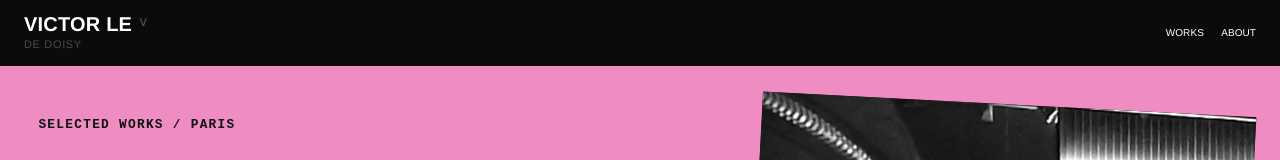
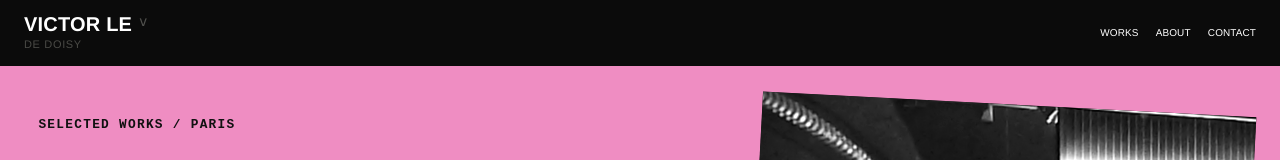
Before and after one commit to victorleparis/victor-le-site, a Next.js app: page / in a window 1280 px wide. Shown: the top 160 px of the page. Built offline with nearby package versions, Linux system fonts and the light colour scheme; no server answers.

Commit message:
Simplify hyperpop header to WORKS ABOUT CONTACT and remove annotation

```diff
--- a/app/globals.css
+++ b/app/globals.css
@@ -358,3 +358,7 @@ body:has(main [aria-label="Explore selected projects"]) header>div:first-child>d
 body:has(main [aria-label="Explore selected projects"]) header{background:#0b0b0b;color:white;border-bottom:1px solid #292929}
 body:has(main [aria-label="Explore selected projects"]) header nav{background:#0b0b0b;color:white}
 }
+
+/* Hyperpop preview: keep all three approved header links visible. */
+@media(min-width:901px){body:has(main [aria-label="Explore selected projects"]) header nav a:last-child{display:block}}
+#contact{scroll-margin-top:100px}
```
